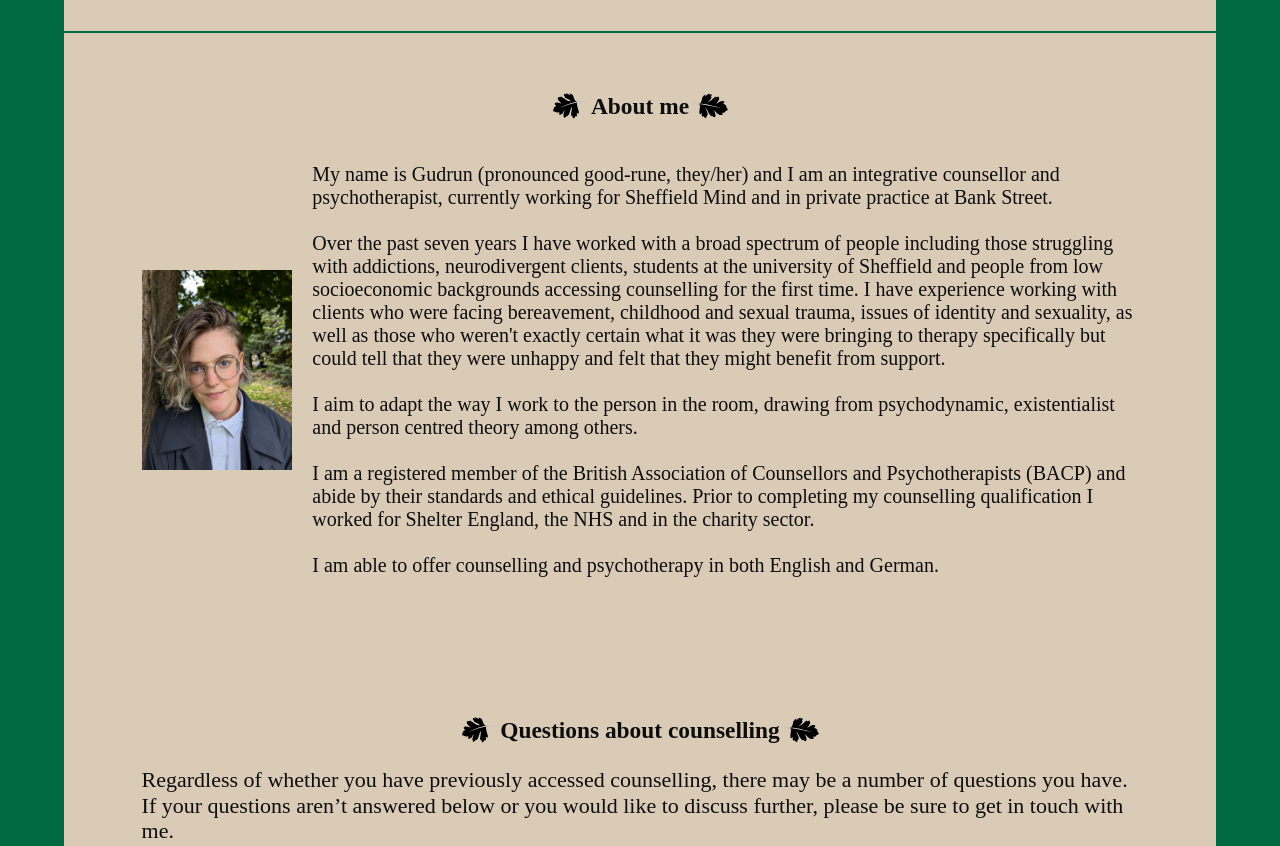
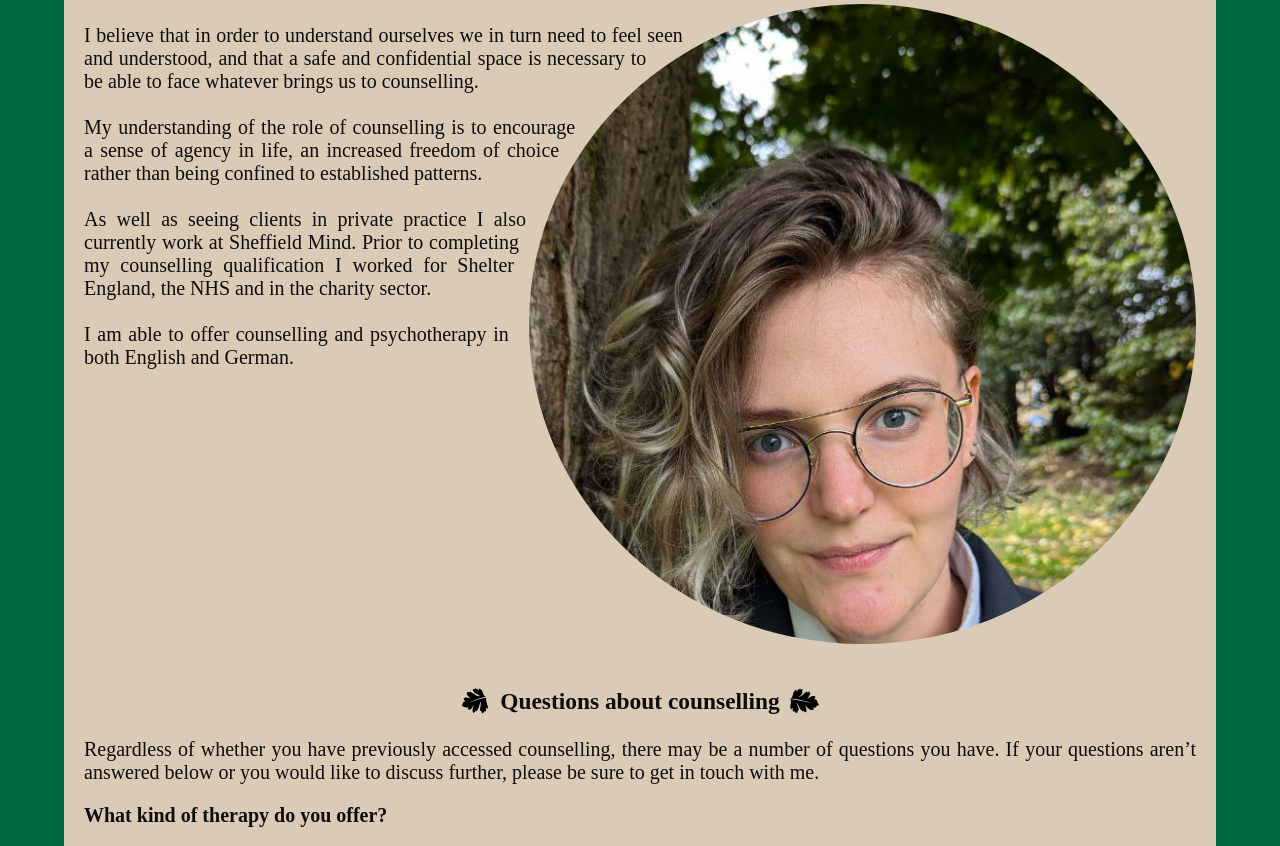
Before and after one commit to KynanPR/blackbird, a website: page index.html in a window 1280 px wide. Shown: the part 1145-1991 px from the top of the page. Drawn offline with nearby package versions, Linux system fonts and the light colour scheme; a web font is replaced by a local one.

Commit message:
Updated General Formatting, Some text, and about image float

```diff
--- a/index.html
+++ b/index.html
@@ -91,34 +91,25 @@
         <div>
           <h3>About me</h3>
           <div id="text-img">
-            <img
-              src="./assets/img/Gudrun.jfif"
-              id="gudrun"
-              alt="Photo of Gudrun"
-            />
+            <div class="photo img-container">
+              <img
+                src="./assets/img/Gudrun.jfif"
+                id="gudrun"
+                alt="Photo of Gudrun"
+              />
+            </div>
             <p>
-              My name is Gudrun (pronounced good-rune, they/her) and I am an
-              integrative counsellor and psychotherapist, currently working for
-              Sheffield Mind and in private practice at Bank Street.<br />
+              I believe that in order to understand ourselves we in turn need to
+              feel seen and understood, and that a safe and confidential space
+              is necessary to be able to face whatever brings us to
+              counselling.<br />
               <br />
-              Over the past seven years I have worked with a broad spectrum of
-              people including those struggling with addictions, neurodivergent
-              clients, students at the university of Sheffield and people from
-              low socioeconomic backgrounds accessing counselling for the first
-              time. I have experience working with clients who were facing
-              bereavement, childhood and sexual trauma, issues of identity and
-              sexuality, as well as those who weren't exactly certain what it
-              was they were bringing to therapy specifically but could tell that
-              they were unhappy and felt that they might benefit from
-              support.<br />
+              My understanding of the role of counselling is to encourage a
+              sense of agency in life, an increased freedom of choice rather
+              than being confined to established patterns.<br />
               <br />
-              I aim to adapt the way I work to the person in the room, drawing
-              from psychodynamic, existentialist and person centred theory among
-              others.<br />
-              <br />
-              I am a registered member of the British Association of Counsellors
-              and Psychotherapists (BACP) and abide by their standards and
-              ethical guidelines. Prior to completing my counselling
+              As well as seeing clients in private practice I also currently
+              work at Sheffield Mind. Prior to completing my counselling
               qualification I worked for Shelter England, the NHS and in the
               charity sector.<br />
               <br />
--- a/source/styles.scss
+++ b/source/styles.scss
@@ -87,6 +87,7 @@ html {
 body {
   overflow-x: hidden;
   background-color: $colour-highlight;
+  text-align: justify;
   // background-image: url("../assets/img/paper.png");
   // background-repeat: repeat;
   // background-attachment: scroll;
@@ -153,8 +154,8 @@ p {
     // text-align: left;
   }
   // border: 0.5rem double $colour-highlight;
-  padding: $padding__thin;
-  margin: $margin__standard 0;
+  // padding: $padding__thin;
+  // margin: $margin__standard 0;
   // margin-block-start: 0;
   // margin-block-end: 0;
 }
@@ -225,19 +226,21 @@ main {
   width: 90%;
   background-color: $colour-primary;
   color: $colour-secondary;
+  padding-top: $padding__standard;
 
   margin: auto;
 
   > section {
-    padding-bottom: $padding__standard;
-    border-bottom: 0.1rem solid $colour-highlight;
-    margin-bottom: $margin__standard;
+    padding: $padding__thin;
+    // border-bottom: 0.1rem solid $colour-highlight;
+    // margin-bottom: $margin__standard;
   }
 }
 
 .home-section {
   > div {
     @include flow-container();
+    margin-bottom: unset;
   }
 
   .home-section__title {
@@ -460,15 +463,14 @@ main {
 }
 
 .about-section {
-  display: flex;
-  flex-flow: column nowrap;
-  align-items: center;
-  justify-content: space-between;
-  gap: $margin__standard;
+  // display: flex;
+  // flex-flow: column nowrap;
+  // align-items: center;
+  // justify-content: space-between;
+  // gap: $margin__standard;
   > div {
-    @extend .text-box;
     margin: 0;
-    max-width: 90%; // For larger screens
+    // max-width: 90%; // For larger screens
 
     // @media only screen and (min-width: $breakpoint__medium) {
     //   &:nth-child(odd) {
@@ -487,23 +489,23 @@ main {
     align-self: center;
   }
   #text-img {
-    @include flow-container();
-    align-items: center;
-    // flex-wrap: wrap;
-    #photo-bacp {
-      @include flow-container();
-      flex-direction: column;
-      gap: 0;
-      #gudrun {
-        height: 200px;
-      }
+    overflow: auto;
+    // @include flow-container();
+    // align-items: center;
+    > .photo {
+      max-height: 80vh;
+      width: 60%;
+      float: right;
+      // clear: left;
+      border-radius: 50%;
+      overflow: hidden;
+      shape-outside: margin-box;
+      margin-left: $margin__thin;
+      margin-bottom: $margin__thin;
     }
-    img {
-      height: 200px;
+    p {
+      padding-right: $padding__thin;
     }
-  }
-  .subtitle {
-    font-size: 110%;
   }
 }
 
```
Also changed, not shown: build/styles.css.
